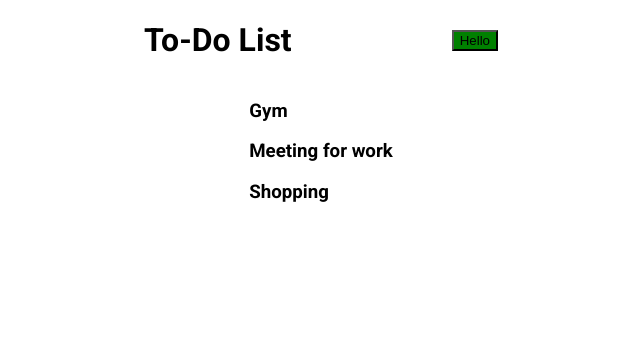
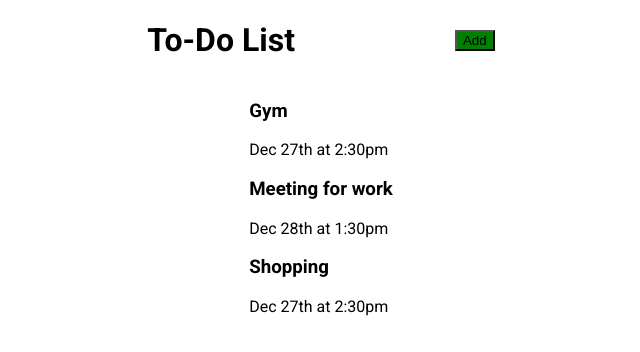
Before and after one commit to 221191/itehdomaci3, a React (Create React App) app: page /todos in a window 1280 px wide. Shown: the top 352 px of the page, without its empty margins (319-959 px from the left). Built offline with nearby package versions, Linux system fonts and the light colour scheme.

Commit message:
prikazivanje todo stranice

```diff
--- a/package.json
+++ b/package.json
@@ -8,6 +8,7 @@
     "@testing-library/user-event": "^13.5.0",
     "react": "^18.2.0",
     "react-dom": "^18.2.0",
+    "react-icons": "^4.7.1",
     "react-scripts": "5.0.1",
     "web-vitals": "^2.1.4"
   },
--- a/src/App.js
+++ b/src/App.js
@@ -1,12 +1,34 @@
 import './App.css';
 import Header from './components/Header';
-import Todo from './components/Todo';
+import Todos from './components/Todos';
+import { useState } from 'react';
 
 const App = () => {
+  const [todos, setTodos] = useState([
+    {
+      id: 1,
+      text: "Gym",
+      day: "Dec 27th at 2:30pm",
+      reminder: true,
+    },
+    {
+      id: 2,
+      text: "Meeting for work",
+      day: "Dec 28th at 1:30pm",
+      reminder: true,
+    },
+    {
+      id: 3,
+      text: "Shopping",
+      day: "Dec 27th at 2:30pm",
+      reminder: true,
+    },
+  ]);
+
   return (
     <div className="App">
       <Header title="To-Do List" />
-      <Todo/>
+      <Todos todos={todos}/>
     </div>
   );
 }
--- a/src/components/Header.js
+++ b/src/components/Header.js
@@ -9,7 +9,7 @@ const Header = (props) => {
     return (
         <div className='header'>
             <h1>{props.title}</h1>
-            <Button color='green' text='Hello' onClick={onClick} />
+            <Button color='green' text='Add' onClick={onClick} />
 
         </div>
     )
--- a/src/components/Todo.js
+++ b/src/components/Todo.js
@@ -1,35 +1,13 @@
-import React from "react";
-import { useState } from "react";
+import React from 'react';
 
-const Todo = () => {
-  const [todos, setTodos] = useState([
-    {
-      id: 1,
-      text: "Gym",
-      day: "Dec 27th at 2:30pm",
-      reminder: true,
-    },
-    {
-      id: 2,
-      text: "Meeting for work",
-      day: "Dec 28th at 1:30pm",
-      reminder: true,
-    },
-    {
-      id: 3,
-      text: "Shopping",
-      day: "Dec 27th at 2:30pm",
-      reminder: true,
-    },
-  ]);
-
+const Todo = (props) => {
+  console.log(props.todo);
   return (
     <div>
-      {todos.map((todo) => (
-        <h3 key={todo.id}>{todo.text}</h3>
-      ))}
+        <h3>{props.todo.text}</h3>
+        <p>{props.todo.day}</p>
     </div>
-  );
-};
+  )
+}
 
 export default Todo;
--- /dev/null
+++ b/src/components/Todos.js
@@ -0,0 +1,15 @@
+import React from "react";
+import Todo from "./Todo";
+
+const Todos = (props) => {
+
+  return (
+    <div>
+      {props.todos.map((todo) => (
+        <Todo key={todo.id} todo={todo} />
+      ))}
+    </div>
+  );
+};
+
+export default Todos;
```
Also changed, not shown: 1 other file (tests, documents, lock files or other folders).
